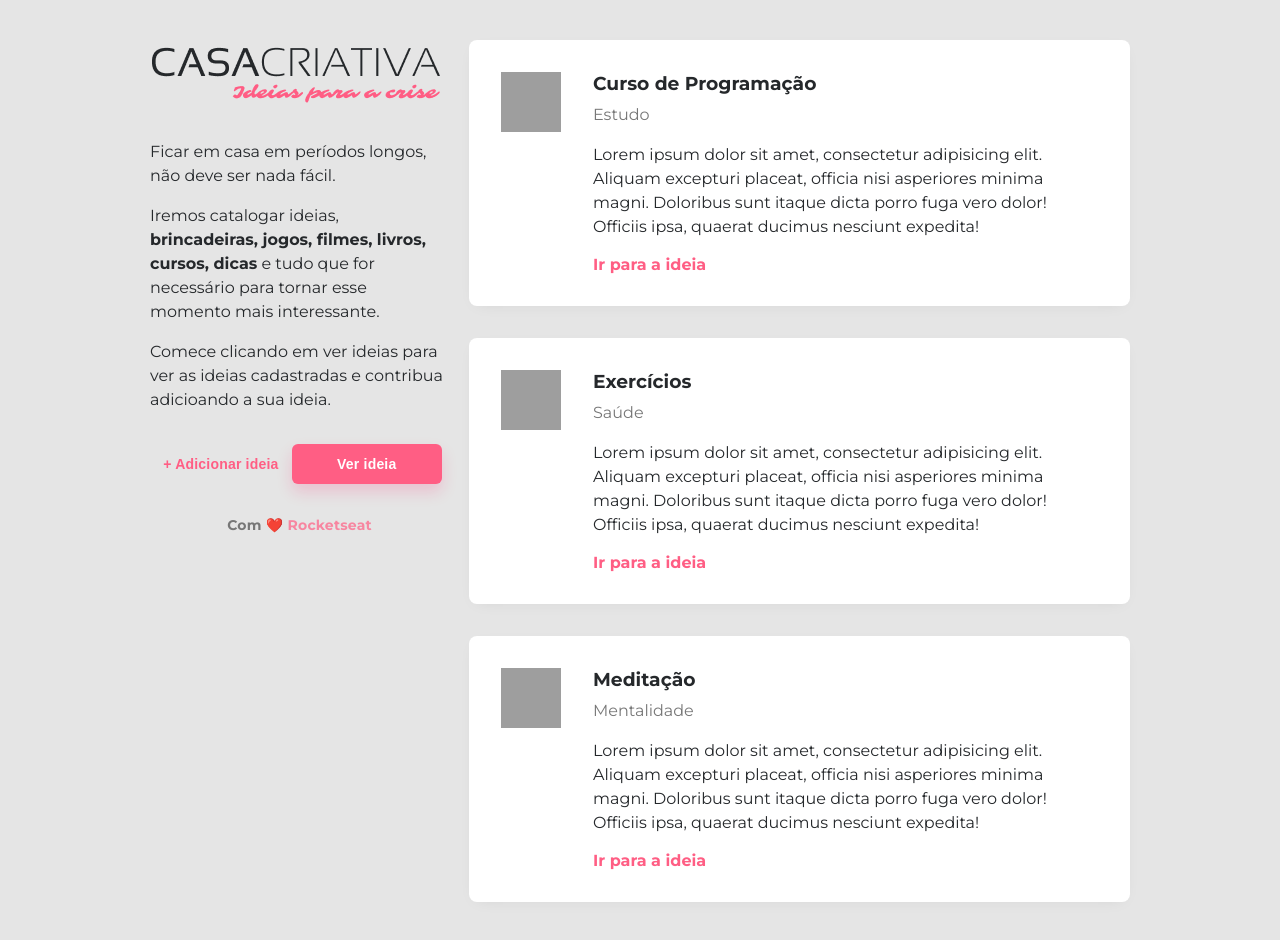
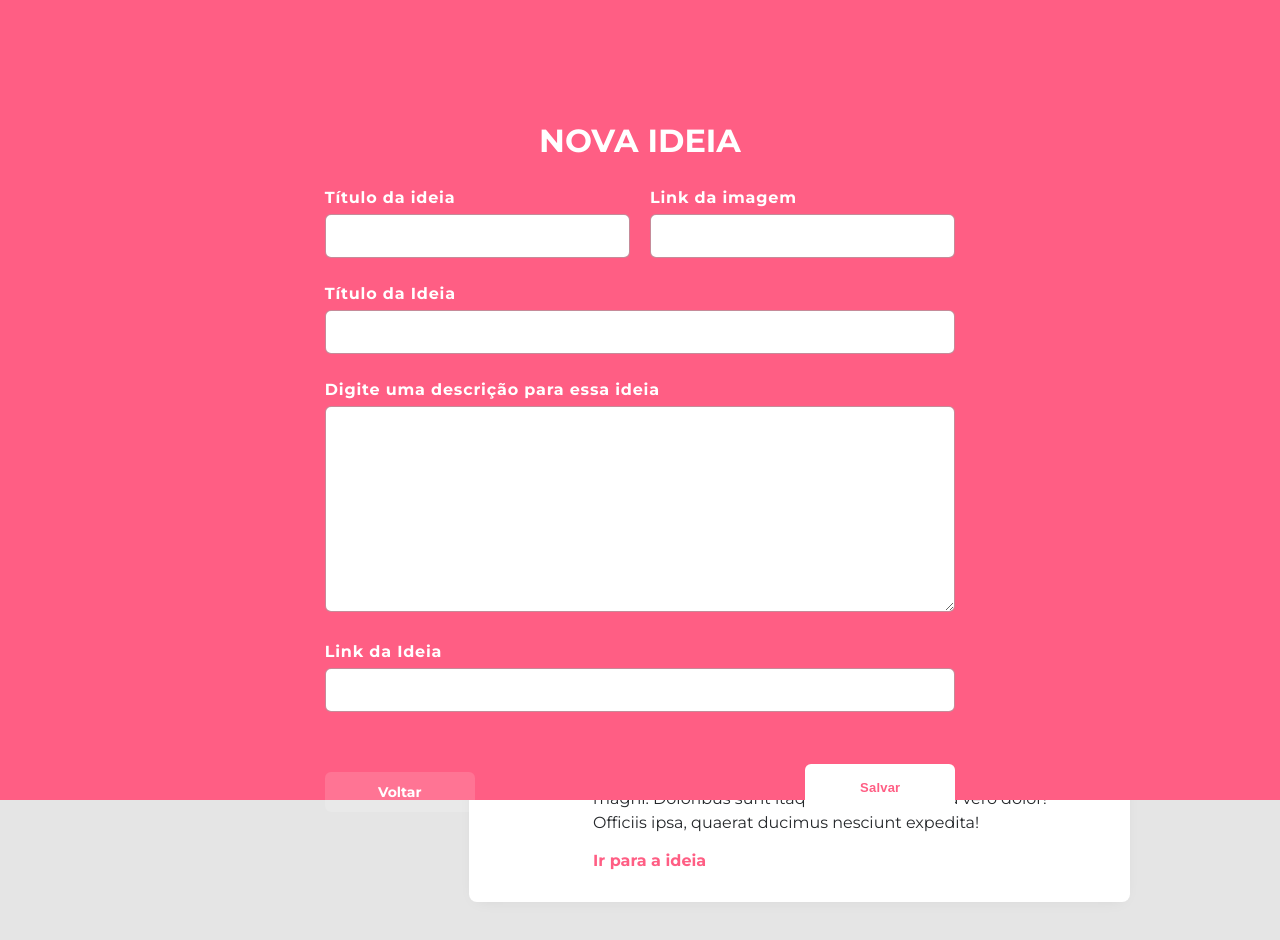
Before and after one commit to alexandroabade/WorkshopDev-Especial, a plain HTML site: page index.html in a window 1280 px wide. Both pictures are taken after a click on the button "+ Adicionar ideia". Drawn offline with Linux system fonts and the light colour scheme; grey boxes are pictures that could not be loaded.

Commit message:
Segunda parte do Workshop Done com modal feito

```diff
--- a/assets/css/style.css
+++ b/assets/css/style.css
@@ -5,10 +5,6 @@ body {
   font-family: 'Montserrat', sans-serif;
 
   margin: 0;
-}
-
-.hiden {
-  display: none;
 }
 
 a {
@@ -58,7 +54,7 @@ button {
 
   border: none;
 
-  font-size: 14px;
+  font-size: 13px;
   font-weight: bold;
   line-height: 18px;
   letter-spacing: 0.2px;
@@ -126,3 +122,115 @@ footer a {
 .idea .description {
   margin: 16px 0;
 }
+
+/* Modal */
+
+#modal {
+  background: #ff5e84;
+  position: absolute;
+  top: 0;
+  width: 100vw;
+  height: 100vh;
+
+  display: flex;
+  justify-content: center;
+
+  transition: 400ms;
+}
+
+#modal .content {
+  color: #fff;
+  margin-top: 100px;
+}
+
+#modal .content h1 {
+  text-align: center;
+  text-transform: uppercase;
+}
+
+#modal form {
+  width: 80%;
+  max-width: 800px;
+  margin: 0 auto;
+
+  display: grid;
+  grid-template-columns: 1fr 1fr;
+  gap: 20px;
+}
+
+.content form div:nth-child(3),
+.content form div:nth-child(4),
+.content form div:nth-child(5) {
+  grid-column: span 2;
+}
+
+form input,
+form textarea {
+  box-sizing: border-box;
+  font-size: 16px;
+  width: 100%;
+
+  padding: 12px;
+  border-radius: 6px;
+  border: 1px solid rgba(141, 25, 52, 0.5);
+
+  outline: none;
+}
+
+form label {
+  font-weight: 600;
+  line-height: 32px;
+  letter-spacing: 0.8px;
+}
+
+form a {
+  background: #ffffff22;
+  color: #fff;
+  width: 150px;
+  height: 40px;
+
+  font-size: 14px;
+  font-weight: bold;
+
+  display: flex;
+  align-items: center;
+  justify-content: center;
+
+  border-radius: 6px;
+  align-self: end;
+
+  transition: 400ms;
+}
+
+form a:hover {
+  background: #fff;
+  color: #ff5e84;
+  text-decoration: none;
+}
+
+form button {
+  background: #fff;
+  border-radius: 6px;
+  cursor: pointer;
+
+  width: 150px;
+  height: 48px;
+
+  margin-top: 32px;
+
+  grid-column: 2;
+  justify-self: end;
+
+  transition: 400ms;
+}
+
+form button:hover {
+  background-color: #0984e3;
+  color: #fff;
+  text-decoration: none;
+}
+
+#modal.hide {
+  opacity: 0;
+  visibility: hidden;
+}
--- a/assets/js/script.js
+++ b/assets/js/script.js
@@ -1,9 +1,3 @@
-document
-    .querySelector("button.fat")
-    .addEventListener("click", function(){
-        document
-            .querySelector("footer")
-            .classList
-            .toggle("hiden")
-
-    })
+function onOff() {
+  document.querySelector('#modal').classList.toggle('hide');
+}
--- a/index.html
+++ b/index.html
@@ -35,7 +35,7 @@
         </main>
 
         <section id="buttons">
-          <button>+ Adicionar ideia</button>
+          <button onclick="onOff()">+ Adicionar ideia</button>
           <button class="fat">Ver ideia</button>
         </section>
 
@@ -104,6 +104,43 @@
       </section>
     </div>
 
+    <div id="modal" class="hide">
+      <div class="content">
+        <h1>Nova Ideia</h1>
+
+        <form action="">
+          <div class="input-wrapper">
+            <label for="titulo">Título da ideia</label>
+            <input type="text" name="title" />
+          </div>
+
+          <div class="input-wrapper">
+            <label for="category">Link da imagem</label>
+            <input type="text" name="category" />
+          </div>
+
+          <div class="input-wrapper">
+            <label for="image">Título da Ideia</label>
+            <input type="url" name="image" />
+          </div>
+          <div class="input-wrapper">
+            <label for="description"
+              >Digite uma descrição para essa ideia</label
+            >
+            <textarea name="description" cols="30" rows="10"></textarea>
+          </div>
+
+          <div class="input-wrapper">
+            <label for="link">Link da Ideia</label>
+            <input type="url" name="link" />
+          </div>
+
+          <a href="#" onclick="onOff()">Voltar</a>
+          <button>Salvar</button>
+        </form>
+      </div>
+    </div>
+
     <script src="assets/js/script.js"></script>
   </body>
 </html>
```
